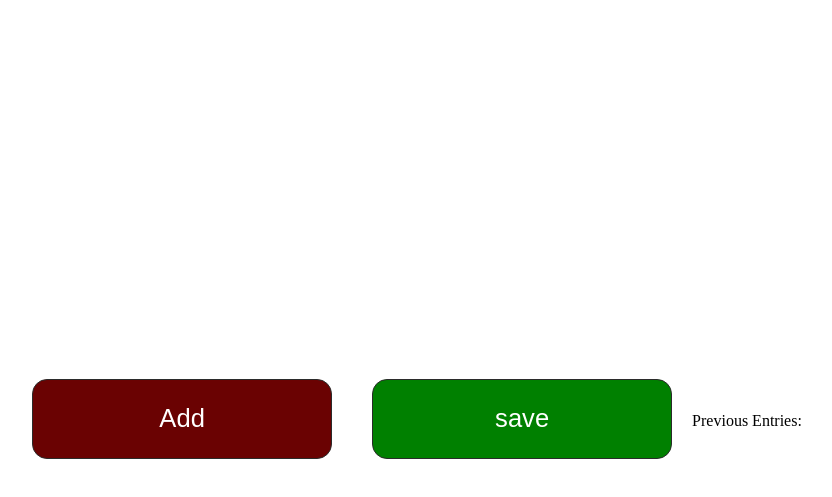
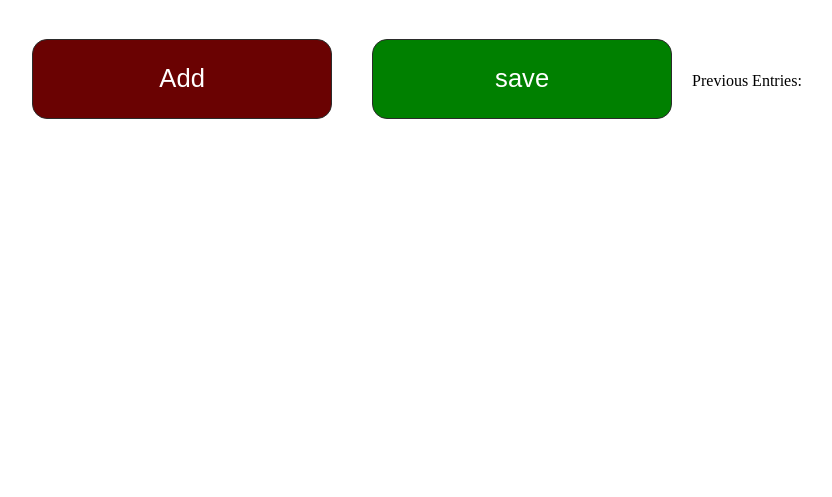
Before and after one commit to AsadKhatri1/increament, a plain HTML site: page index.html in a window 1280 px wide. Shown: the part 63-560 px from the top of the page, without its empty margins (233-1065 px from the left). Drawn offline with Linux system fonts and the light colour scheme.

Commit message:
Update index.html

```diff
--- a/index.html
+++ b/index.html
@@ -37,20 +37,13 @@
             background-color: rgb(72, 1, 1);
             transform: scale(1.2);
         }
+
         .buttons{
 
             display: flex;
             align-items: center;
             justify-content: center;
-            height: 100vh;
-            width: 100vw;
-
-        }
-        .buttons{
-
-            display: flex;
-            align-items: center;
-            justify-content: center;
+            flex-wrap:wrap;
 
 
         }
```
